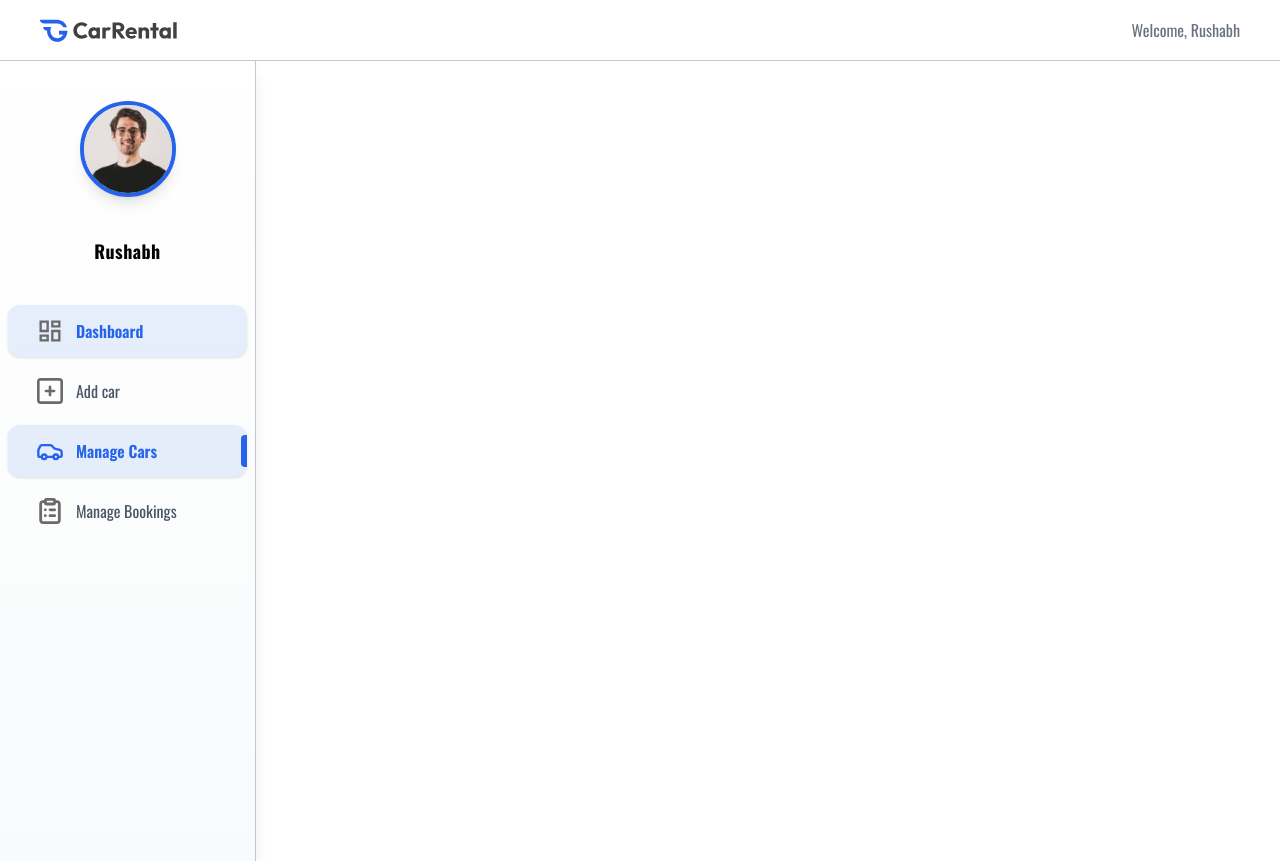
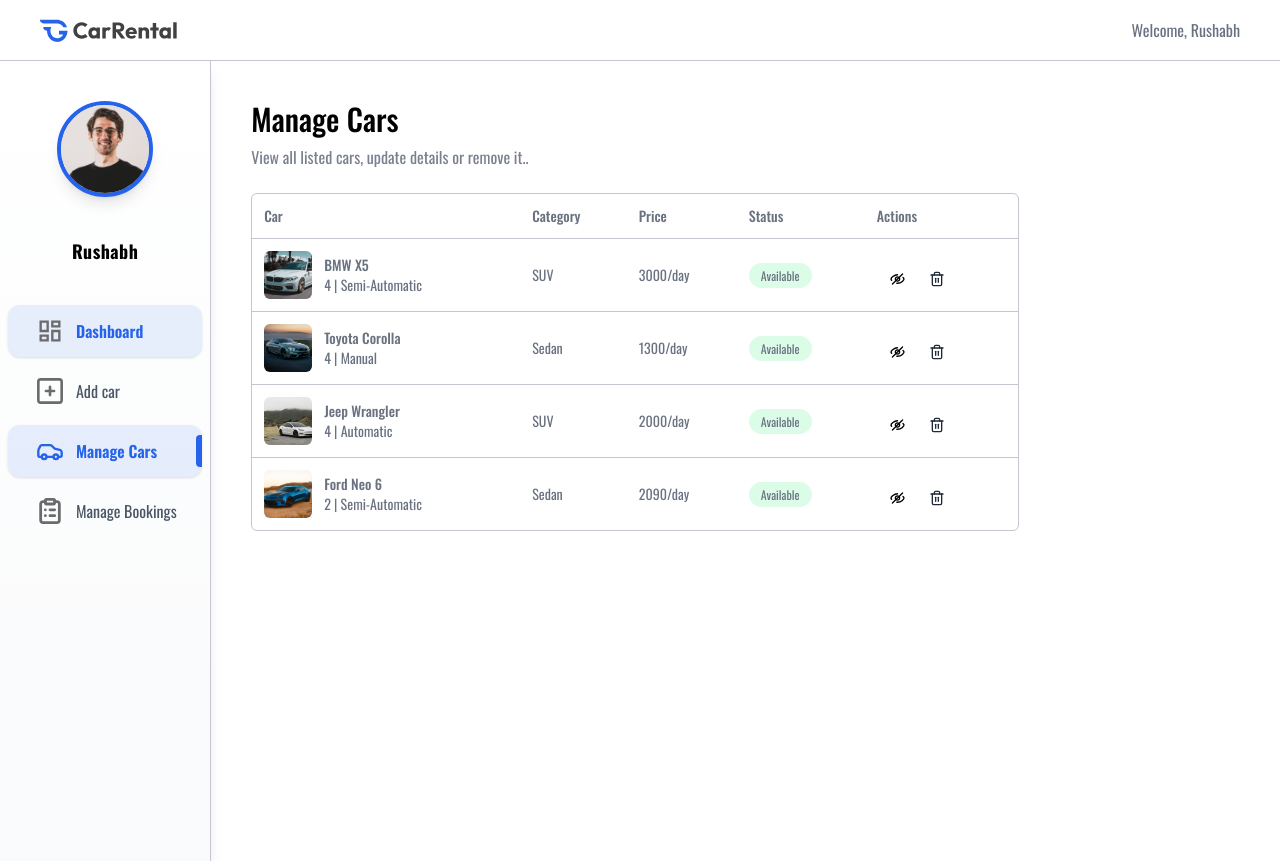
Before and after one commit to Rushabh-118/CarRent, a React (Vite) app in the folder client/: page /owner/manage-cars in a window 1280 px wide. Built offline with nearby package versions, Linux system fonts and the light colour scheme.

Commit message:
managecar component done

```diff
--- a/client/src/pages/Owner/ManageCars.jsx
+++ b/client/src/pages/Owner/ManageCars.jsx
@@ -1,9 +1,56 @@
-import React from 'react'
+import React, { useEffect, useState } from 'react'
+import { assets, dummyCarData } from '../../assets/assets';
+import Title from '../../components/owner/Title';
 
 const ManageCars = () => {
+
+  const [cars, setCars] = useState([]);
+  const currency = import.meta.env.VITE_CURRENCY;
+  const fetchOwnerCars = async () => {
+    setCars(dummyCarData)
+  }
+  useEffect(() => {
+    fetchOwnerCars();
+  }, [])
+
   return (
-    <div>
-
+    <div className='px-4 pt-10 md:px-10 w-full'>
+      <Title title="Manage Cars" subtitle="View all listed cars, update details or remove it.." />
+      <div className='max-w-3xl w-full rounded-md overflow-hidden border border-borderColor mt-6'>
+        <table className='w-full border-collapse text-left text-sm text-gray-500'>
+          <thead className='text-gray-500'>
+            <tr>
+              <th className='p-3 font-medium'>Car</th>
+              <th className='p-3 font-medium max-md:hidden'>Category</th>
+              <th className='p-3 font-medium'>Price</th>
+              <th className='p-3 font-medium max-md:hidden'>Status</th>
+              <th className='p-3 font-medium'>Actions</th>
+            </tr>
+          </thead>
+          <tbody>
+            {cars.map((car,index) => (
+              <tr key={index} className='border-t border-borderColor'>
+                <td className='p-3 flex items-center gap-3'>
+                  <img src={car.image} alt="" className='h-12 w-12 aspect-square rounded-md object-cover'/>
+                  <div className='max-md:hidden'>
+                    <p className='font-medium'>{car.brand} {car.model}</p>
+                    <p className='text-sm text-gray-500'>{car.seating_capacity} | {car.transmission}</p>
+                  </div>
+                </td>
+                <td className='p-3 max-md:hidden'>{car.category}</td>
+                <td className='p-3 max-md:hidden'>{currency}{car.pricePerDay}/day</td>
+                <td className='p-3 max-md:hidden'>
+                  <span className={`px-3 py-1 rounded-full text-xs ${car.isAvaliable ? 'bg-green-100 text-gray-500' : 'bg-red-100 text-red-500'}`}>{car.isAvaliable ? "Available" : "Unavailable"}</span>
+                </td>
+                <td className='flex items-center p-3'>
+                  <img src={car.isAvaliable ? assets.eye_close_icon : assets.eye_icon} alt="" className='cursor-pointer' />
+                  <img src={assets.delete_icon} alt="" className='cursor-pointer' />
+                </td>
+              </tr>
+            ))}
+          </tbody>
+        </table>
+      </div>
     </div>
   )
 }
```
